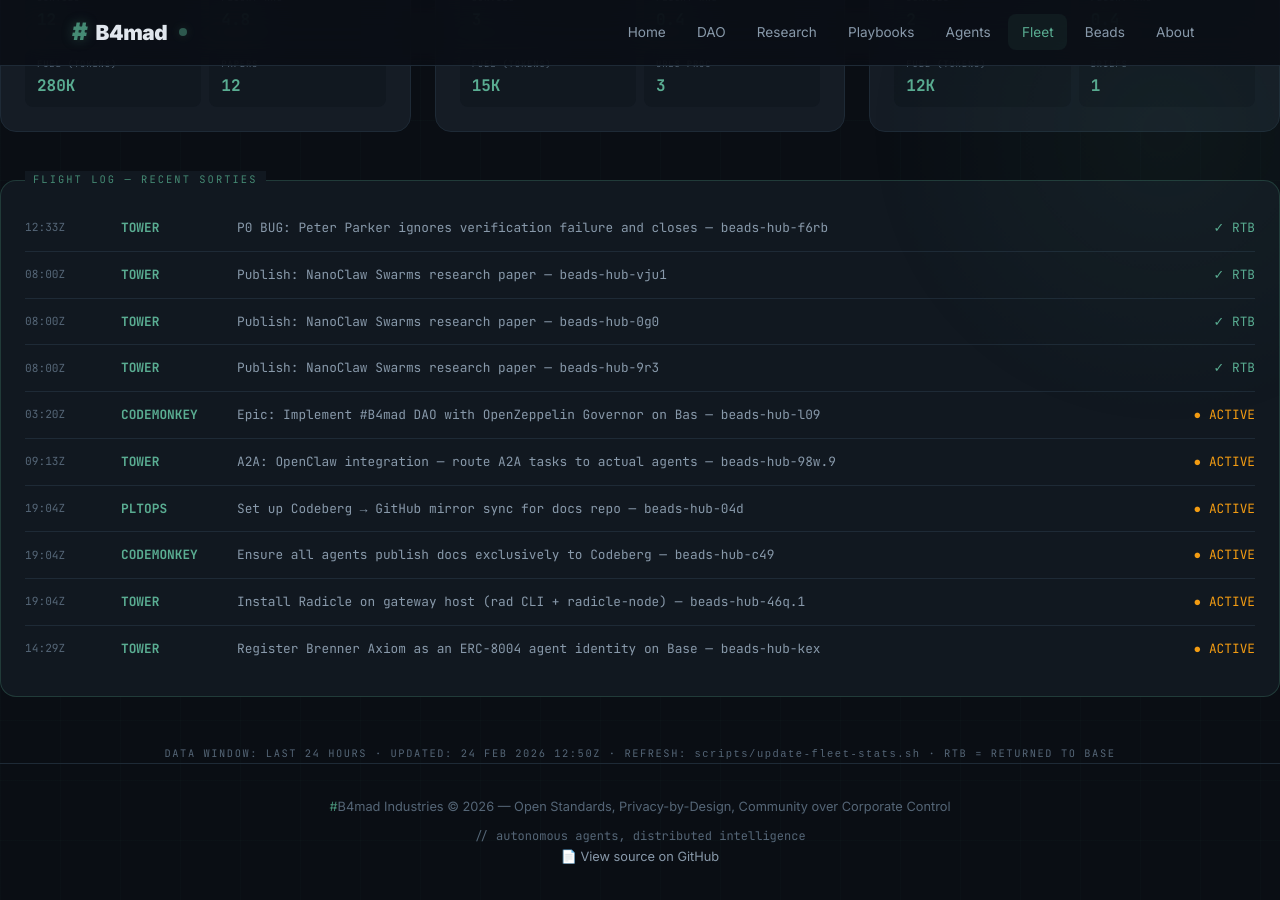
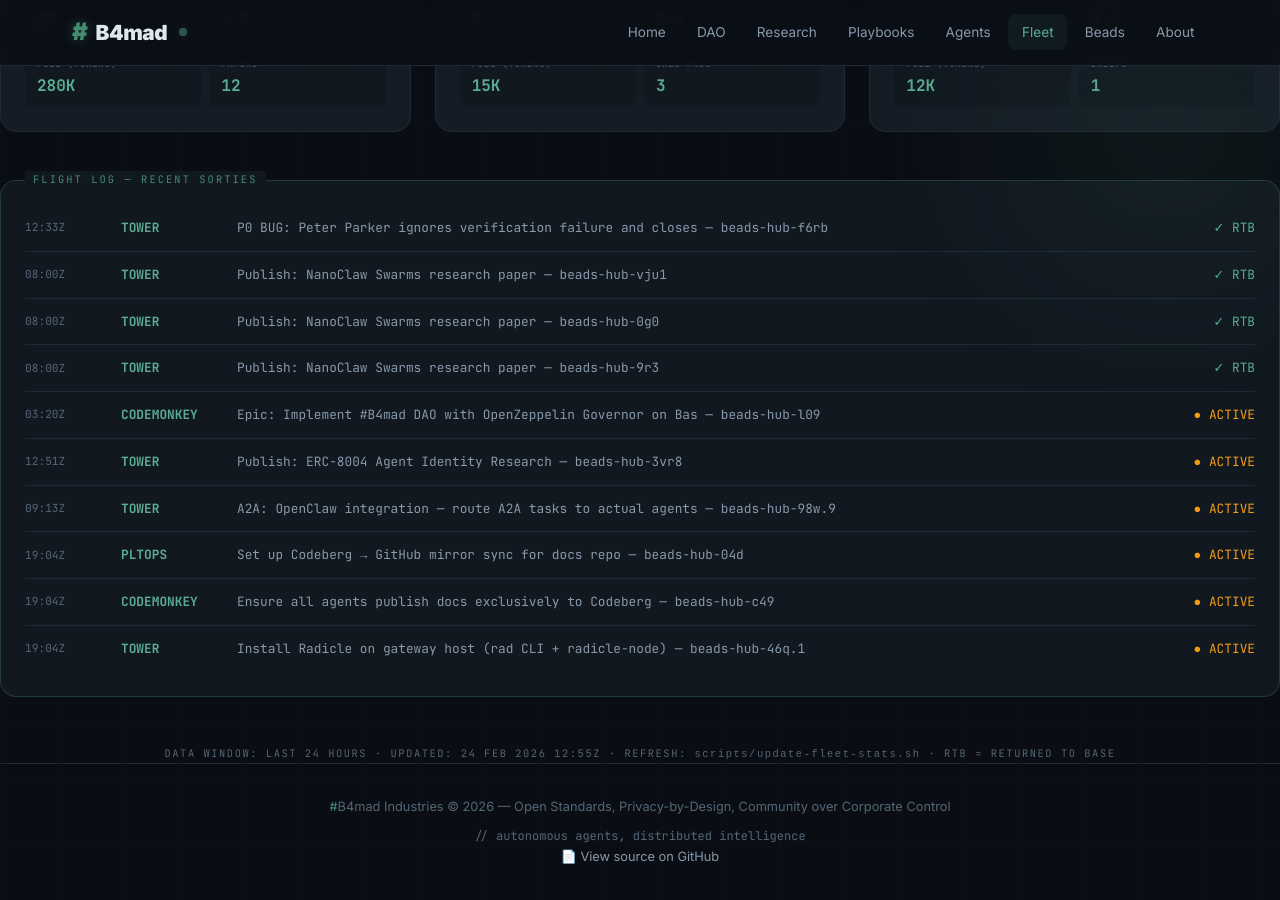
Before and after one commit to brenner-axiom/docs, a Jekyll site: the page built from fleet/index.html, in a window 1280 px wide and 900 px high, scrolled down 847 px. Built offline with Jekyll 4.4.1, drawn with Linux system fonts in a browser that asks for light colours; some of the changed text lies outside the part shown.

Commit message:
fleet: auto-update dashboard stats 2026-02-24T12:55Z

```diff
--- a/fleet/index.html
+++ b/fleet/index.html
@@ -289,22 +289,22 @@ description: "#B4mad Agent Fleet metrics dashboard with aviation theme"
     <div class="stat-label">Distance Flown</div>
   </div>
   <div class="stat-item">
-    <div class="stat-value">2835K</div>
+    <div class="stat-value">2870K</div>
     <div class="stat-unit">kg</div>
     <div class="stat-label">Fuel Burned</div>
   </div>
   <div class="stat-item">
-    <div class="stat-value">31</div>
+    <div class="stat-value">32</div>
     <div class="stat-unit">pax</div>
     <div class="stat-label">Passengers</div>
   </div>
   <div class="stat-item">
-    <div class="stat-value">48.6</div>
+    <div class="stat-value">49.2</div>
     <div class="stat-unit">hrs</div>
     <div class="stat-label">Flight Hours</div>
   </div>
   <div class="stat-item">
-    <div class="stat-value">81</div>
+    <div class="stat-value">82</div>
     <div class="stat-unit">msn</div>
     <div class="stat-label">Sorties Flown</div>
   </div>
@@ -539,6 +539,12 @@ description: "#B4mad Agent Fleet metrics dashboard with aviation theme"
     <span class="log-status"><span class="active">● ACTIVE</span></span>
   </div>
   <div class="log-entry">
+    <span class="log-time">12:51Z</span>
+    <span class="log-callsign">TOWER</span>
+    <span class="log-mission">Publish: ERC-8004 Agent Identity Research — beads-hub-3vr8</span>
+    <span class="log-status"><span class="active">● ACTIVE</span></span>
+  </div>
+  <div class="log-entry">
     <span class="log-time">09:13Z</span>
     <span class="log-callsign">TOWER</span>
     <span class="log-mission">A2A: OpenClaw integration — route A2A tasks to actual agents — beads-hub-98w.9</span>
@@ -562,16 +568,10 @@ description: "#B4mad Agent Fleet metrics dashboard with aviation theme"
     <span class="log-mission">Install Radicle on gateway host (rad CLI + radicle-node) — beads-hub-46q.1</span>
     <span class="log-status"><span class="active">● ACTIVE</span></span>
   </div>
-  <div class="log-entry">
-    <span class="log-time">14:29Z</span>
-    <span class="log-callsign">TOWER</span>
-    <span class="log-mission">Register Brenner Axiom as an ERC-8004 agent identity on Base — beads-hub-kex</span>
-    <span class="log-status"><span class="active">● ACTIVE</span></span>
-  </div>
 </div>
 
 <div style="text-align: center; margin-top: 2rem;">
   <p style="font-family: 'JetBrains Mono', monospace; font-size: 0.65rem; color: var(--text-muted); letter-spacing: 0.15em;">
-    DATA WINDOW: LAST 24 HOURS · UPDATED: 24 FEB 2026 12:50Z ·                                                                                                                                                                                                                                                                                                                                                                                                                                                                                                                                                                                                                                                                                                                                                                                                                                                                                                                                                                                                                                                                                                                                                  REFRESH: <code>scripts/update-fleet-stats.sh</code> · RTB = RETURNED TO BASE
+    DATA WINDOW: LAST 24 HOURS · UPDATED: 24 FEB 2026 12:55Z ·                                                                                                                                                                                                                                                                                                                                                                                                                                                                                                                                                                                                                                                                                                                                                                                                                                                                                                                                                                                                                                                                                                                                                   REFRESH: <code>scripts/update-fleet-stats.sh</code> · RTB = RETURNED TO BASE
   </p>
 </div>
```
